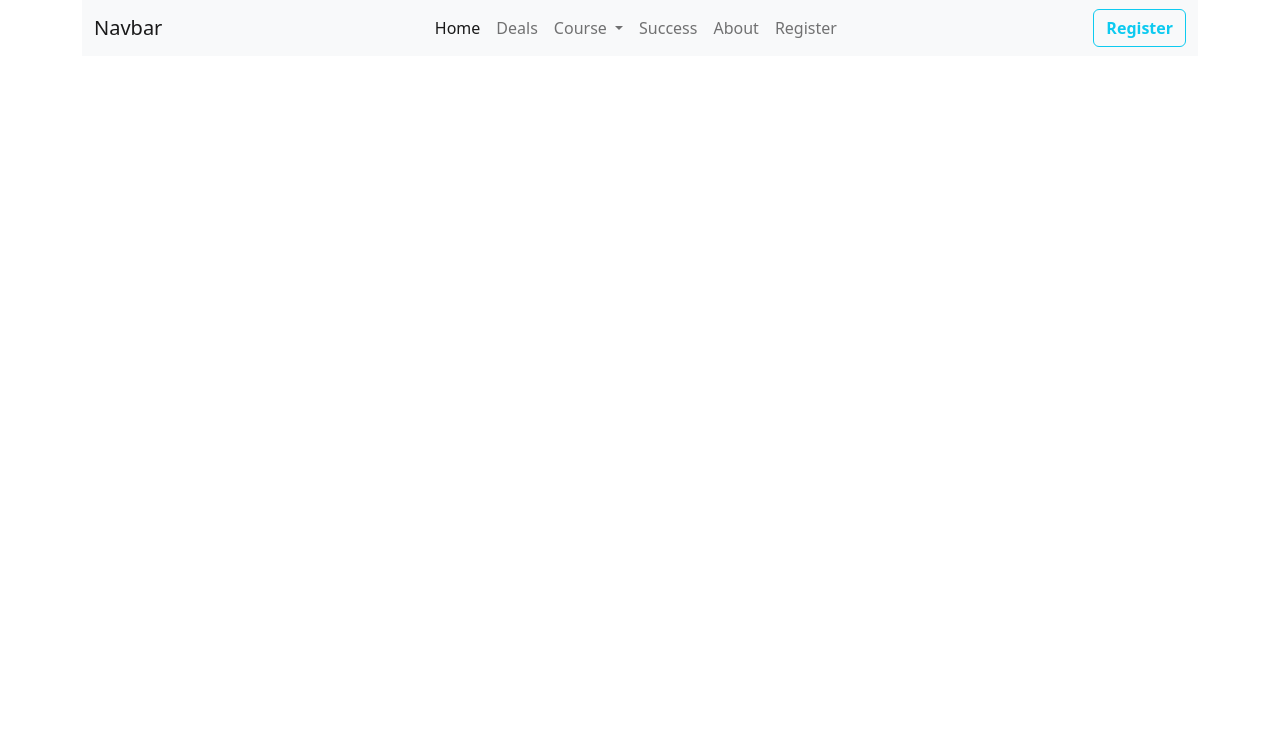
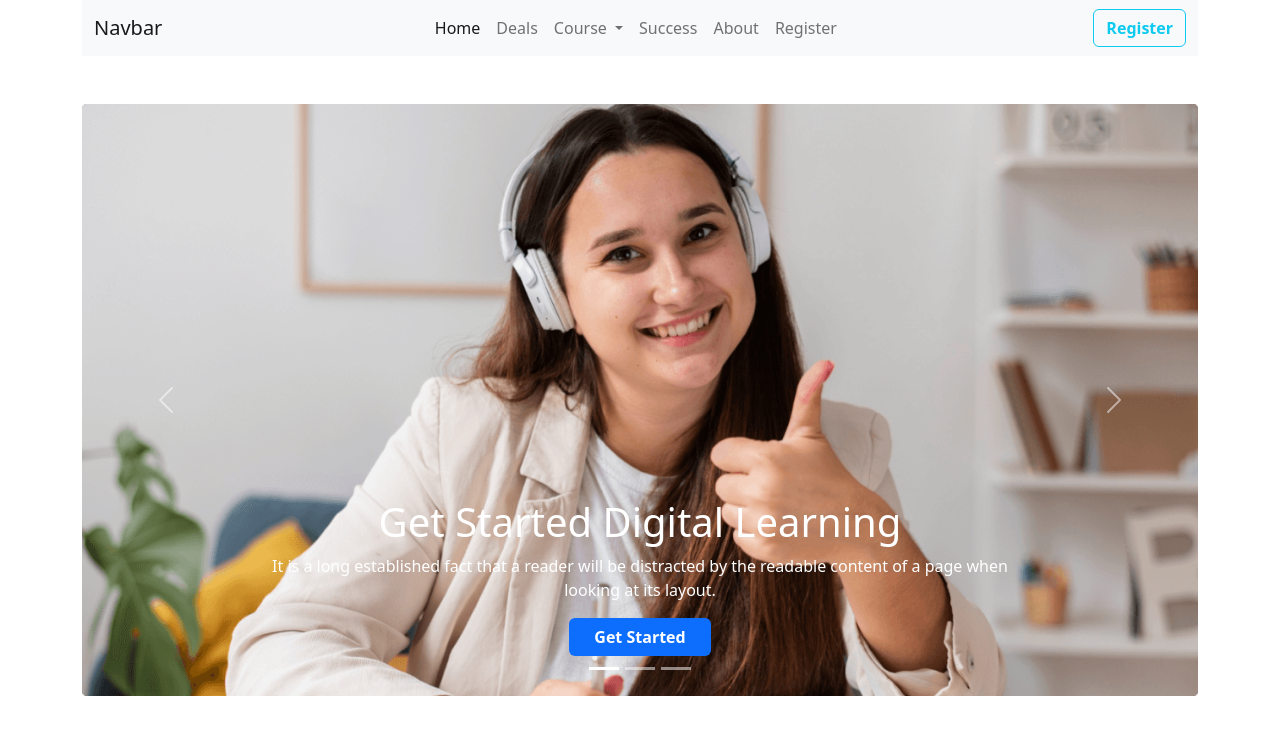
Before and after one commit to sadikulislamsifat/Assignment-3, a plain HTML site: page index.html in a window 1280 px wide. Drawn offline with nearby package versions, Linux system fonts and the light colour scheme.

Commit message:
header added

```diff
--- a/index.html
+++ b/index.html
@@ -16,8 +16,6 @@
         <!----------------------
              navbar strat
         --------------------------->
-
-
         <nav class="navbar navbar-expand-lg bg-light">
             <div class="container-fluid">
               <a class="navbar-brand" href="#">Navbar</a>
@@ -65,6 +63,60 @@
         <!----------------------
              navbar end
         --------------------------->
+
+         <!----------------------
+             Carousel strat
+        --------------------------->
+        <section>
+            <div id="carouselExampleCaptions" class="carousel slide my-5" data-bs-ride="false">
+                <div class="carousel-indicators">
+                  <button type="button" data-bs-target="#carouselExampleCaptions" data-bs-slide-to="0" class="active" aria-current="true" aria-label="Slide 1"></button>
+                  <button type="button" data-bs-target="#carouselExampleCaptions" data-bs-slide-to="1" aria-label="Slide 2"></button>
+                  <button type="button" data-bs-target="#carouselExampleCaptions" data-bs-slide-to="2" aria-label="Slide 3"></button>
+                </div>
+                <div class="carousel-inner">
+                  <div class="carousel-item active">
+                    <img src="cover/cover-1.png" class="d-block w-100" alt="...">
+                    <div class="carousel-caption d-none d-md-block">
+                      <h1>Get Started Digital Learning</h1>
+                      <p>It is a long established fact that a reader will be distracted by the readable content of a page when looking at its layout.</p>
+                      <button class="btn bg-primary text-white fw-bold px-4">Get Started</button>
+                    </div>
+                  </div>
+                  <div class="carousel-item">
+                    <img src="cover/cover-2.jpg" class="d-block w-100 h-100 img-fluid" alt="...">
+                    <div class="carousel-caption d-none d-md-block">
+                        <h1>Get Started Digital Learning</h1>
+                        <p>It is a long established fact that a reader will be distracted by the readable content of a page when looking at its layout.</p>
+                        <button class="btn bg-primary text-white fw-bold px-4">Get Started</button>
+                    </div>
+                  </div>
+                  <div class="carousel-item">
+                    <img src="cover/cover-3.jpg" class="d-block w-100" alt="...">
+                    <div class="carousel-caption d-none d-md-block">
+                        <h1>Get Started Digital Learning</h1>
+                        <p>It is a long established fact that a reader will be distracted by the readable content of a page when looking at its layout.</p>
+                        <button class="btn bg-primary text-white fw-bold px-4">Get Started</button>
+                    </div>
+                  </div>
+                </div>
+                <button class="carousel-control-prev" type="button" data-bs-target="#carouselExampleCaptions" data-bs-slide="prev">
+                  <span class="carousel-control-prev-icon" aria-hidden="true"></span>
+                  <span class="visually-hidden">Previous</span>
+                </button>
+                <button class="carousel-control-next" type="button" data-bs-target="#carouselExampleCaptions" data-bs-slide="next">
+                  <span class="carousel-control-next-icon" aria-hidden="true"></span>
+                  <span class="visually-hidden">Next</span>
+                </button>
+              </div>
+        </section>
+
+         <!----------------------
+             Carousel end
+        --------------------------->
+
+
+
     </header>
 
 
```
